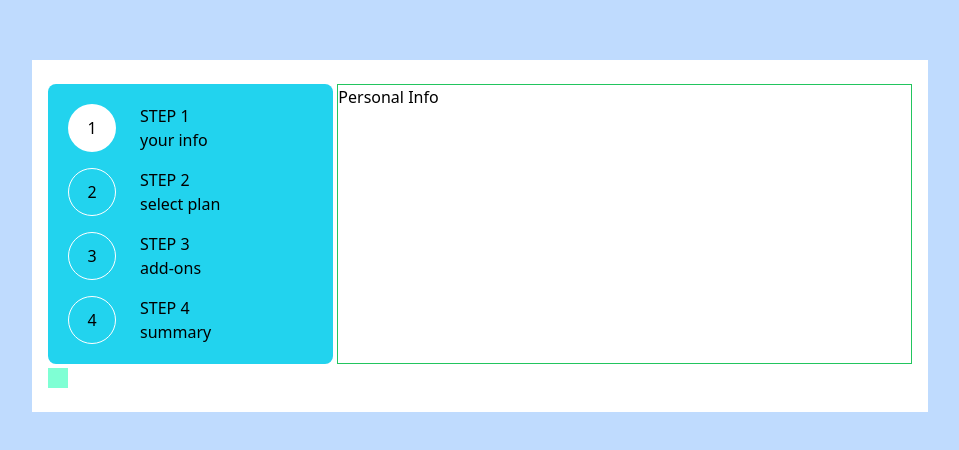
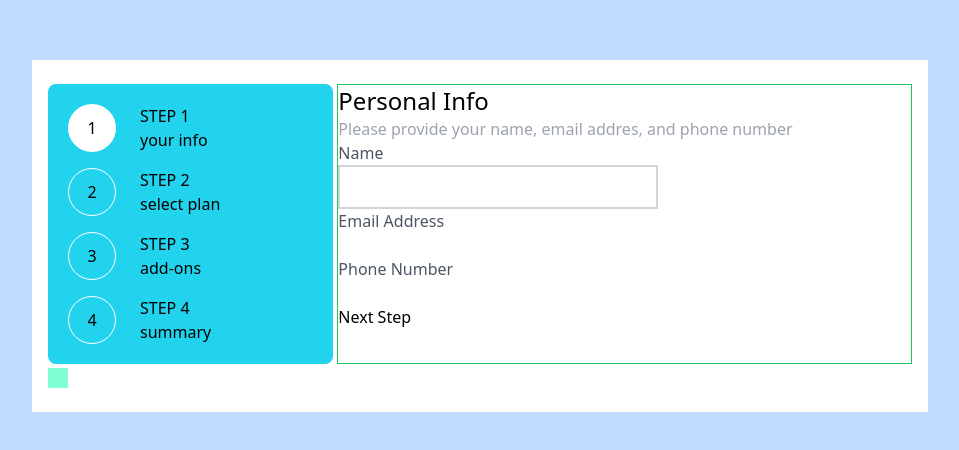
Before and after one commit to laurolyra/fm-multi-step-form, a React (Vite) app: page / in a window 1280 px wide. Shown: the part 164-614 px from the top of the page, without its empty margins (160-1119 px from the left). Built offline with nearby package versions, Linux system fonts and the light colour scheme.

Commit message:
F - form structure ok

```diff
--- a/src/components/StepScreenManager/index.tsx
+++ b/src/components/StepScreenManager/index.tsx
@@ -4,6 +4,7 @@ import { FinishingUp } from '../steps/FinishingUp';
 import { PersonalInfo } from '../steps/PersonalInfo';
 import { PickAddons } from '../steps/PickAddons';
 import { SelectPlan } from '../steps/SelectPlan';
+import { SuccessSignUp } from '../steps/SuccessSignUp';
 
 export const StepScreenManager: React.FC<IStep> = ({ step }) => {
   const changeScreen = () => {
@@ -16,6 +17,8 @@ export const StepScreenManager: React.FC<IStep> = ({ step }) => {
         return <PickAddons />;
       case 3:
         return <FinishingUp />;
+      case 4:
+        return <SuccessSignUp />;
       default:
         return <p>not found</p>;
     }
--- a/src/components/steps/FinishingUp/index.tsx
+++ b/src/components/steps/FinishingUp/index.tsx
@@ -1,3 +1,32 @@
 import React from "react";
 
-export const FinishingUp = () => <p>Finishing up</p>
+export const FinishingUp = () => (
+  <section className="container px-3">
+    <div>
+      <h1>Finishing up</h1>
+      <h4 className="text-gray-400">
+        Double-check everything looks OK before confirming.
+      </h4>
+    </div>
+    <div className="flex flex-col">
+      <div>
+        <p>Service checked (yearly or monthly)</p>
+        <a>Change</a>
+        <p>price</p>
+      </div>
+      <hr />
+      <div>
+        <p>Other services</p>
+        <p>price for each service</p>
+      </div>
+    </div>
+      <div>
+        <p>Total (per year/per month)</p>
+        <p>Price (per year/per month)</p>
+      </div>
+    <div>
+      <button>Go Back</button>
+      <button>Next Step</button>
+    </div>
+  </section>
+);
--- a/src/components/steps/PersonalInfo/index.tsx
+++ b/src/components/steps/PersonalInfo/index.tsx
@@ -1,3 +1,31 @@
-import React from "react";
+import React from 'react';
 
-export const PersonalInfo = () => <p>Personal Info</p>
+export const PersonalInfo = () => (
+  <section>
+    <div>
+      <h1>Personal Info</h1>
+      <h4 className="text-gray-400">Please provide your name, email addres, and phone number</h4>
+    </div>
+    <div className="flex flex-col">
+      <label htmlFor="name" className="text-gray-600">
+        Name
+      </label>
+      <input type="text" id="name" className="border-2 border-gray-300 p-2 w-80"/>
+    </div>
+    <div className="flex flex-col">
+      <label htmlFor="name" className="text-gray-600">
+        Email Address
+      </label>
+      <input type="text" id="name" className="w-80"/>
+    </div>
+    <div className="flex flex-col">
+      <label htmlFor="name" className="text-gray-600">
+        Phone Number
+      </label>
+      <input type="text" id="name" className="w-80"/>
+    </div>
+    <div>
+      <button>Next Step</button>
+    </div>
+  </section>
+);
--- a/src/components/steps/PickAddons/index.tsx
+++ b/src/components/steps/PickAddons/index.tsx
@@ -1,3 +1,27 @@
-import React from "react";
+import React from 'react';
 
-export const PickAddons = () => <p>Pick add-ons</p>
+export const PickAddons = () => (
+  <section className="container px-3">
+    <div>
+      <h1>Pick add-ons</h1>
+      <h4 className="text-gray-400">
+        Add-ons help enhance your gaming experience.
+      </h4>
+    </div>
+    <div className="flex flex-col">
+      <div>
+        <p>Online service</p>
+      </div>
+      <div>
+        <p>Larger storage</p>
+      </div>
+      <div>
+        <p>Customizable profile</p>
+      </div>
+    </div>
+    <div>
+      <button>Go Back</button>
+      <button>Next Step</button>
+    </div>
+  </section>
+);
--- a/src/components/steps/SelectPlan/index.tsx
+++ b/src/components/steps/SelectPlan/index.tsx
@@ -1,3 +1,43 @@
-import React from "react";
+import React from 'react';
 
-export const SelectPlan = () => <p>Select your plan</p>
+export const SelectPlan = () => (
+  <section className="container px-3">
+    <div>
+      <h1>Select your plan</h1>
+      <h4 className="text-gray-400">
+        you have the option of monthly or yearly billing
+      </h4>
+    </div>
+    <div className="flex justify-around">
+      <div>
+        <p>Arcade</p>
+      </div>
+      <div>
+        <p>Advanced</p>
+      </div>
+      <div>
+        <p>Pro</p>
+      </div>
+    </div>
+    {/* <label
+      className="form-check-label inline-block text-gray-800"
+      htmlFor="flexSwitchCheckDefault"
+    >
+      Default switch checkbox input
+    </label>
+    <input
+      className="form-check-input appearance-none w-9 -ml-10 rounded-full float-left h-5 align-top bg-white bg-no-repeat bg-contain bg-gray-300 focus:outline-none cursor-pointer shadow-sm"
+      type="checkbox"
+      role="switch"
+      id="flexSwitchCheckDefault"
+    /> */}
+    <div>
+      <p>Monthly</p>
+      <p>Yearly</p>
+    </div>
+    <div>
+      <button>Go Back</button>
+      <button>Next Step</button>
+    </div>
+  </section>
+);
--- /dev/null
+++ b/src/components/steps/SuccessSignUp/index.tsx
@@ -0,0 +1,15 @@
+import React from 'react';
+
+export const SuccessSignUp = () => (
+  <section className="container px-3">
+    <div>
+      {/* <img /> */}
+      <h1>Thank you!</h1>
+      <h4 className="text-gray-400">
+        Thanks for confirming your subscription! We hope you have fun using our
+        platform. If you ever need suport, please fell free to email us at
+        support@loremgaming.com.
+      </h4>
+    </div>
+  </section>
+);
--- a/src/index.css
+++ b/src/index.css
@@ -2,88 +2,11 @@
 @tailwind components;
 @tailwind utilities;
 
-
-/* @layer utilities { */
-/* @responsive {
-    .scroll-snap-none {
-      scroll-snap-type: none;
-    }
-    .scroll-snap-x {
-      scroll-snap-type: x;
-    }
-    .scroll-snap-y {
-      scroll-snap-type: y;
-    }
-  } */
-/* } */
-
-/* :root {
-  font-family: Inter, Avenir, Helvetica, Arial, sans-serif;
-  font-size: 16px;
-  line-height: 24px;
-  font-weight: 400;
-
-  color-scheme: light dark;
-  color: rgba(255, 255, 255, 0.87);
-  background-color: #242424;
-
-  font-synthesis: none;
-  text-rendering: optimizeLegibility;
-  -webkit-font-smoothing: antialiased;
-  -moz-osx-font-smoothing: grayscale;
-  -webkit-text-size-adjust: 100%;
+@layer base {
+  h1 {
+    @apply text-2xl;
+  }
+  h2 {
+    @apply text-xl;
+  }
 }
-
-a {
-  font-weight: 500;
-  color: #646cff;
-  text-decoration: inherit;
-}
-a:hover {
-  color: #535bf2;
-}
-
-body {
-  margin: 0;
-  display: flex;
-  place-items: center;
-  min-width: 320px;
-  min-height: 100vh;
-}
-
-h1 {
-  font-size: 3.2em;
-  line-height: 1.1;
-}
-
-button {
-  border-radius: 8px;
-  border: 1px solid transparent;
-  padding: 0.6em 1.2em;
-  font-size: 1em;
-  font-weight: 500;
-  font-family: inherit;
-  background-color: #1a1a1a;
-  cursor: pointer;
-  transition: border-color 0.25s;
-}
-button:hover {
-  border-color: #646cff;
-}
-button:focus,
-button:focus-visible {
-  outline: 4px auto -webkit-focus-ring-color;
-}
-
-@media (prefers-color-scheme: light) {
-  :root {
-    color: #213547;
-    background-color: #ffffff;
-  }
-  a:hover {
-    color: #747bff;
-  }
-  button {
-    background-color: #f9f9f9;
-  }
-} */
```
